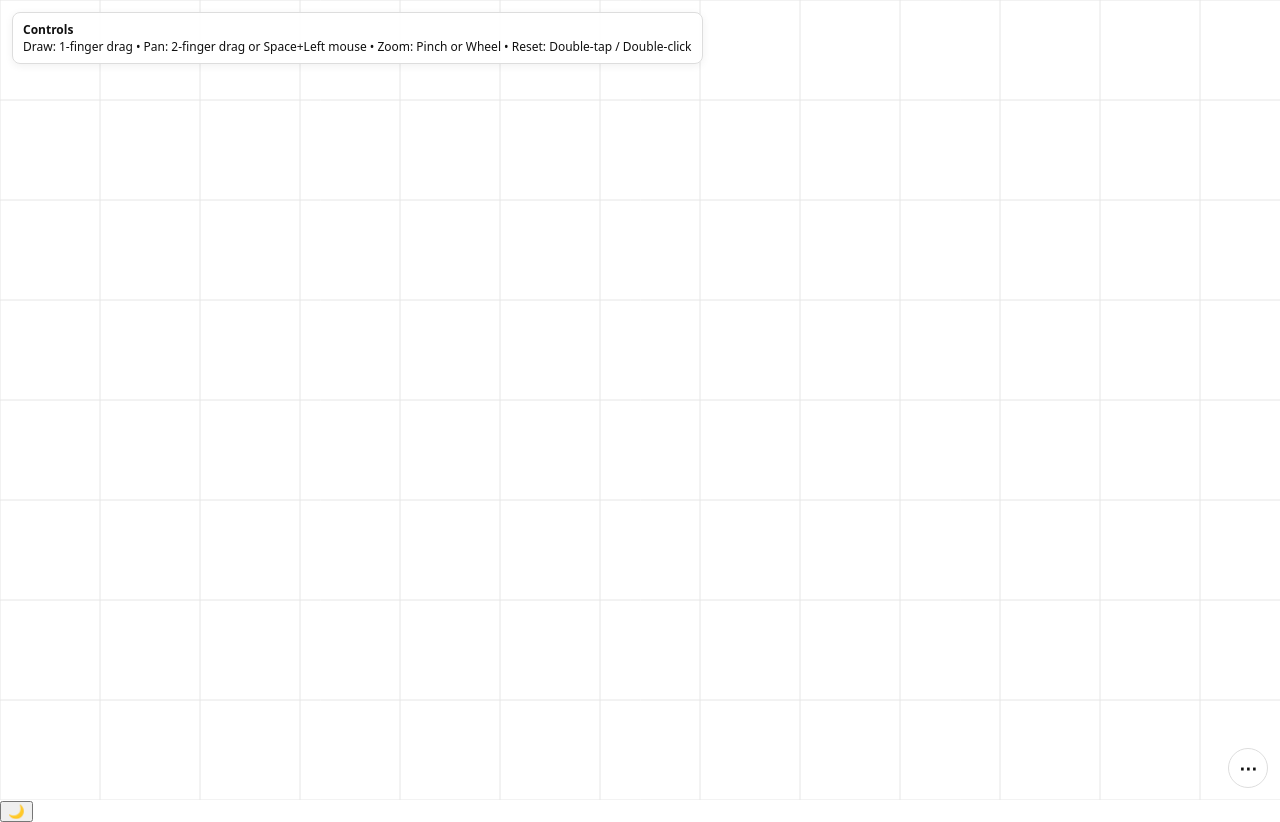
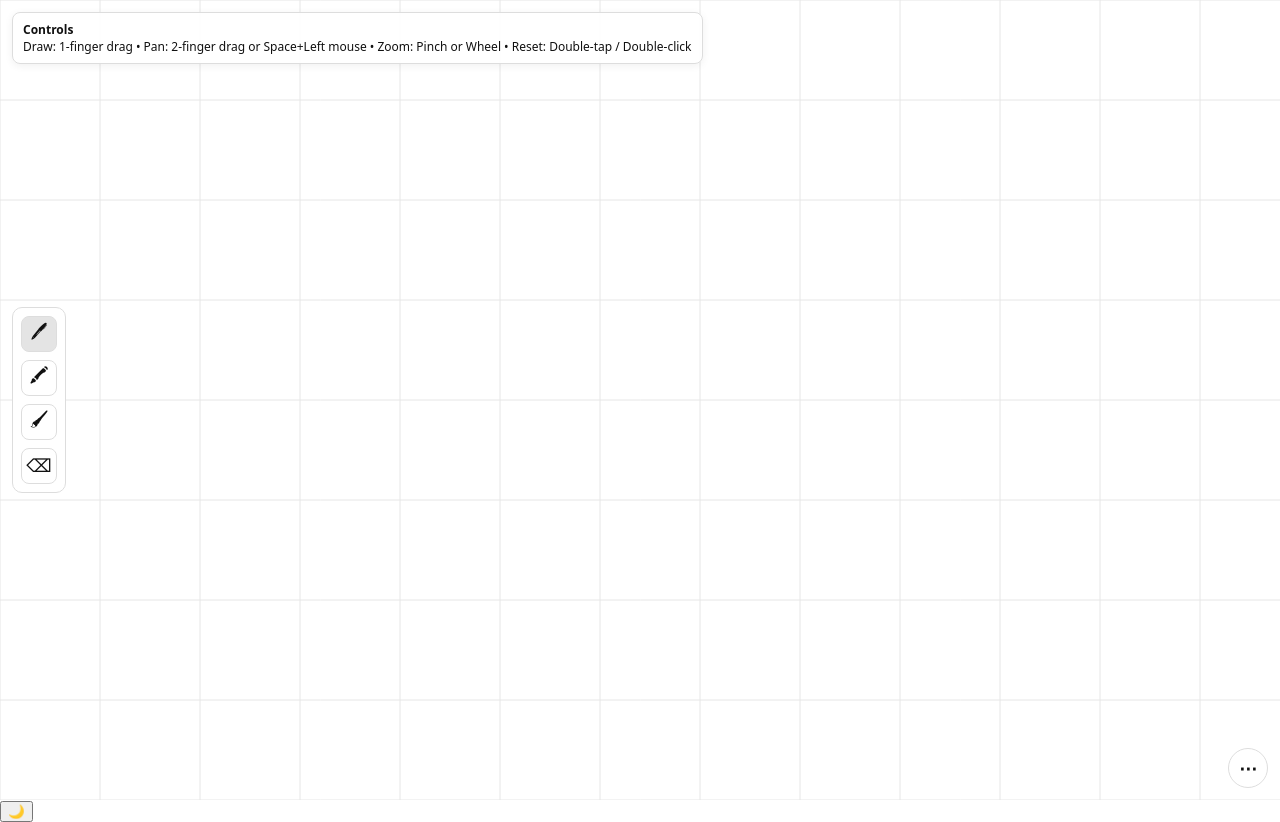
Before and after one commit to bhaumikmaan/web-whiteboard, a React (Vite) app: page / in a window 1280 px wide. Built offline with nearby package versions, Linux system fonts and the light colour scheme.

Commit message:
Add Pen styles

```diff
--- a/src/App.css
+++ b/src/App.css
@@ -42,6 +42,43 @@ body {
   padding: 8px 10px;
   box-shadow: 0 2px 8px rgba(0,0,0,0.06);
 }
+
+/* Mid-left brush palette */
+.palette {
+  position: fixed;
+  left: 12px;
+  top: 50%;
+  transform: translateY(-50%);
+  z-index: 16;
+  display: flex;
+  flex-direction: column;
+  gap: 8px;
+  padding: 8px;
+  border-radius: 10px;
+  border: 1px solid var(--panel-border);
+  background: var(--panel-bg);
+  backdrop-filter: blur(6px);
+}
+.palette-btn {
+  width: 36px;
+  height: 36px;
+  display: inline-flex;
+  align-items: center;
+  justify-content: center;
+  border-radius: 8px;
+  border: 1px solid var(--panel-border);
+  background: transparent;
+  color: var(--text);
+  cursor: pointer;
+  font-size: 18px;
+}
+.palette-btn.active {
+  background: color-mix(in oklab, var(--panel-bg) 70%, var(--text) 10%);
+}
+.palette-btn:hover {
+  opacity: 0.9;
+}
+
 /* Theme variables */
 .App.light {
   --bg: #ffffff;
@@ -141,6 +178,11 @@ body {
   .hud {
     display: none;
   }
+  .palette {
+    left: 10px;
+    padding: 6px;
+    gap: 6px;
+  }
   .theme-toggle {
     display: none;
   }
--- a/src/App.jsx
+++ b/src/App.jsx
@@ -5,6 +5,8 @@ function App() {
   const [theme, setTheme] = React.useState(() =>
     (window.matchMedia && window.matchMedia('(prefers-color-scheme: dark)').matches) ? 'dark' : 'light'
   )
+  // Brush tool state
+  const [tool, setTool] = React.useState({ kind: 'pen', size: 2 })
   React.useEffect(() => {
     if (!window.matchMedia) return
     const mql = window.matchMedia('(prefers-color-scheme: dark)')
@@ -15,7 +17,9 @@ function App() {
 
   return (
     <div className={`App ${theme}`}>
-      <CanvasWhiteboard theme={theme} />
+      <CanvasWhiteboard theme={theme} tool={tool} />
+      {/* Mid‑left brush palette */}
+      <BrushPalette theme={theme} tool={tool} onChange={setTool} />
       {/* Desktop HUD (hidden on small screens via CSS) */}
       <div className="hud">
         <div className="panel">
@@ -43,7 +47,7 @@ function App() {
 
 export default App
 
-function CanvasWhiteboard({ theme }) {
+function CanvasWhiteboard({ theme, tool }) {
   const canvasRef = React.useRef(null)
   const ctxRef = React.useRef(null)
   const dprRef = React.useRef(1)
@@ -101,27 +105,22 @@ function CanvasWhiteboard({ theme }) {
     const ctx = ctxRef.current
     if (!canvas || !ctx) return
     const { panX, panY, scale } = viewRef.current
-
+    // 1) Clear frame
     ctx.clearRect(0, 0, canvas.width, canvas.height)
-    ctx.save()
-    ctx.fillStyle = themeColors.bg
-    ctx.fillRect(0, 0, canvas.clientWidth, canvas.clientHeight)
-    ctx.restore()
-
+    // 2) Draw strokes (eraser works here and won’t touch the grid we’ll add later)
     ctx.save()
     ctx.translate(panX, panY)
     ctx.scale(scale, scale)
-
-    drawGrid(ctx, canvas, viewRef.current, themeColors)
-
     for (const s of strokesRef.current) {
       if (!s.points.length) continue
       ctx.beginPath()
-      ctx.lineJoin = 'round'
-      ctx.lineCap = 'round'
-      // Use theme-bound color unless a custom color is explicitly set
+      // Apply per-stroke style
+      ctx.lineJoin = s.join || 'round'
+      ctx.lineCap = s.cap || 'round'
       ctx.strokeStyle = (s.mode === 'custom' && s.color) ? s.color : themeColors.stroke
       ctx.lineWidth = (s.size || 2) / Math.max(0.0001, scale)
+      ctx.globalAlpha = s.alpha ?? 1
+      ctx.globalCompositeOperation = s.erase ? 'destination-out' : 'source-over'
       const first = s.points[0]
       ctx.moveTo(first.x, first.y)
       for (let i = 1; i < s.points.length; i++) {
@@ -129,8 +128,24 @@ function CanvasWhiteboard({ theme }) {
         ctx.lineTo(p.x, p.y)
       }
       ctx.stroke()
+      // Reset per-stroke
+      ctx.globalAlpha = 1
+      ctx.globalCompositeOperation = 'source-over'
     }
-
+    ctx.restore()
+    // 3) Paint grid and background behind existing content
+    ctx.save()
+    ctx.globalCompositeOperation = 'destination-over'
+    // Grid under strokes (draw in world space) — draw this FIRST
+    ctx.save()
+    ctx.translate(panX, panY)
+    ctx.scale(scale, scale)
+    drawGrid(ctx, canvas, viewRef.current, themeColors)
+    ctx.restore()
+    // Background under strokes + grid — draw this SECOND
+    ctx.fillStyle = themeColors.bg
+    ctx.fillRect(0, 0, canvas.clientWidth, canvas.clientHeight)
+    ctx.globalCompositeOperation = 'source-over'
     ctx.restore()
     rafRef.current = requestAnimationFrame(draw)
   }, [themeColors])
@@ -273,9 +288,17 @@ function CanvasWhiteboard({ theme }) {
 
     if (stateRef.current.drawing) {
       const { x, y } = screenToWorld(e.clientX, e.clientY)
+      // Map current tool to stroke attributes
+      const t = tool || { kind: 'pen', size: 2 }
       const stroke = {
         mode: 'theme',
-        size: 2,
+        size: t.kind === 'marker' ? Math.max(4, t.size * 2) :
+              t.kind === 'highlighter' ? Math.max(10, t.size * 6) :
+              t.kind === 'eraser' ? Math.max(8, t.size * 6) : (t.size || 2),
+        alpha: t.kind === 'highlighter' ? 0.28 : 1,
+        erase: t.kind === 'eraser',
+        cap: 'round',
+        join: 'round',
         points: [{ x, y, p: e.pressure ?? 0.5 }],
       }
       strokesRef.current.push(stroke)
@@ -457,3 +480,36 @@ function Toaster({ theme, onToggleTheme }) {
     </>
   )
 }
+
+
+// Mid-left brush palette
+function BrushPalette({ theme, tool, onChange }) {
+  return (
+    <div className="palette" role="toolbar" aria-label="Brush styles">
+      <button
+        className={`palette-btn ${tool.kind === 'pen' ? 'active' : ''}`}
+        onClick={() => onChange({ kind: 'pen', size: 2 })}
+        title="Pen"
+        aria-pressed={tool.kind === 'pen'}
+      >🖊</button>
+      <button
+        className={`palette-btn ${tool.kind === 'marker' ? 'active' : ''}`}
+        onClick={() => onChange({ kind: 'marker', size: 3 })}
+        title="Marker"
+        aria-pressed={tool.kind === 'marker'}
+      >🖍</button>
+      <button
+        className={`palette-btn ${tool.kind === 'highlighter' ? 'active' : ''}`}
+        onClick={() => onChange({ kind: 'highlighter', size: 2 })}
+        title="Highlighter"
+        aria-pressed={tool.kind === 'highlighter'}
+      >🖌</button>
+      <button
+        className={`palette-btn ${tool.kind === 'eraser' ? 'active' : ''}`}
+        onClick={() => onChange({ kind: 'eraser', size: 2 })}
+        title="Eraser"
+        aria-pressed={tool.kind === 'eraser'}
+      >⌫</button>
+    </div>
+  )
+}
```
